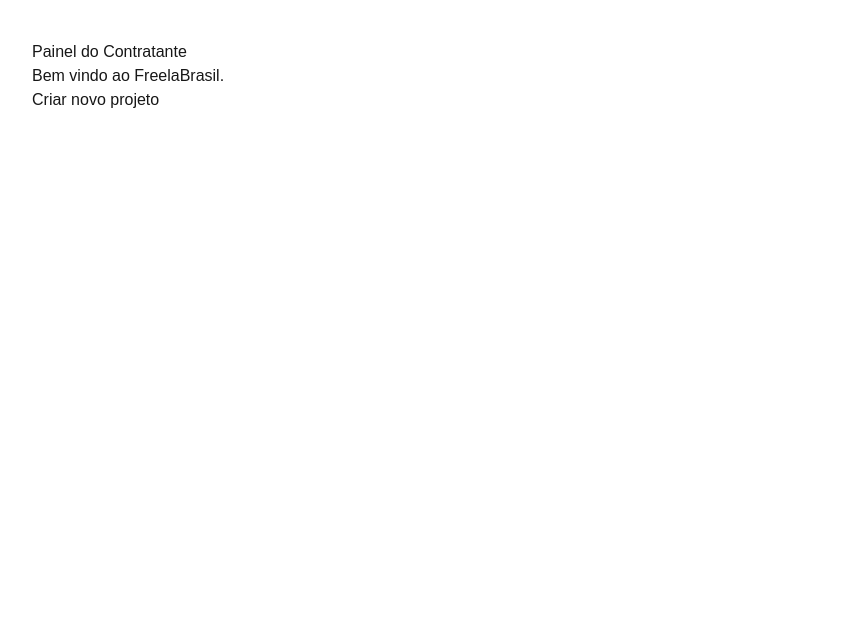
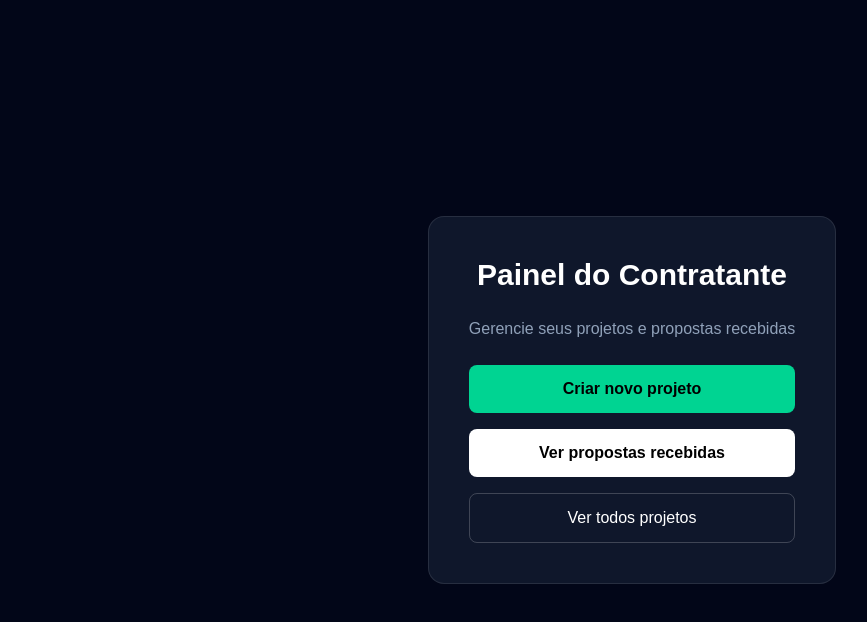
Before and after one commit to Klecio1989/freelabrasil, a Next.js app: page /painel-contratante in a window 1280 px wide. Shown: the top 622 px of the page, without its empty margins (8-875 px from the left). Built offline with nearby package versions, Linux system fonts and the light colour scheme.

Commit message:
painel contratante + propostas recebidas

```diff
--- a/app/painel-contratante/page.tsx
+++ b/app/painel-contratante/page.tsx
@@ -1,29 +1,46 @@
-"use client"
+"use client";
 
-import { useRouter } from "next/navigation"
+import Link from "next/link";
 
-export default function PainelContratante(){
+export default function PainelContratante() {
+  return (
+    <main className="min-h-screen bg-slate-950 text-white flex items-center justify-center">
+      <div className="bg-slate-900 border border-white/10 p-10 rounded-2xl space-y-6 text-center">
 
-const router = useRouter()
+        <h1 className="text-3xl font-bold">
+          Painel do Contratante
+        </h1>
 
-function criarProjeto(){
-router.push("/projetos/novo")
-}
+        <p className="text-slate-400">
+          Gerencie seus projetos e propostas recebidas
+        </p>
 
-return(
+        <div className="flex flex-col gap-4">
 
-<div style={{padding:"40px"}}>
+          <Link
+            href="/projetos/novo"
+            className="bg-emerald-400 text-black font-bold px-6 py-3 rounded-lg"
+          >
+            Criar novo projeto
+          </Link>
 
-<h1>Painel do Contratante</h1>
+          <Link
+            href="/propostas-recebidas"
+            className="bg-white text-black font-bold px-6 py-3 rounded-lg"
+          >
+            Ver propostas recebidas
+          </Link>
 
-<p>Bem vindo ao FreelaBrasil.</p>
-
-<button onClick={criarProjeto}>
-Criar novo projeto
-</button>
+          <Link
+            href="/projetos"
+            className="border border-white/20 px-6 py-3 rounded-lg"
+          >
+            Ver todos projetos
+          </Link>
 
         </div>
 
-)
-
+      </div>
+    </main>
+  );
 }
--- /dev/null
+++ b/app/propostas-recebidas/page.tsx
@@ -0,0 +1,68 @@
+"use client";
+
+import { useEffect, useState } from "react";
+import { supabase } from "../lib/supabase";
+
+type Proposta = {
+  id: string;
+  valor: string;
+  prazo: number;
+  mensagem: string;
+  projetos: { titulo: string };
+  usuarios: { nome: string; email: string };
+};
+
+export default function PropostasRecebidas() {
+  const [propostas, setPropostas] = useState<Proposta[]>([]);
+
+  useEffect(() => {
+    const usuario = localStorage.getItem("freelabrasil_usuario");
+
+    if (usuario) {
+      const parsed = JSON.parse(usuario);
+      carregarPropostas(parsed.id);
+    }
+  }, []);
+
+  async function carregarPropostas(contratanteId: string) {
+    const { data } = await supabase
+      .from("propostas")
+      .select(`
+        id,
+        valor,
+        prazo,
+        mensagem,
+        projetos(titulo),
+        usuarios(nome,email)
+      `)
+      .eq("contratante_id", contratanteId);
+
+    if (data) setPropostas(data as any);
+  }
+
+  return (
+    <main className="min-h-screen bg-slate-950 text-white p-10">
+      <h1 className="text-3xl font-bold mb-8">Propostas recebidas</h1>
+
+      <div className="grid gap-6">
+        {propostas.map((p) => (
+          <div
+            key={p.id}
+            className="border border-white/10 rounded-xl p-6 bg-slate-900"
+          >
+            <h2 className="text-xl font-bold">{p.projetos?.titulo}</h2>
+
+            <p className="text-sm text-slate-400 mt-2">
+              Freelancer: {p.usuarios?.nome}
+            </p>
+
+            <p className="mt-4">Valor: {p.valor}</p>
+            <p>Prazo: {p.prazo} dias</p>
+
+            <p className="mt-4 text-slate-300">{p.mensagem}</p>
+          </div>
+        ))}
+      </div>
+    </main>
+  );
+}
```
Lines whose indentation alone changed are shown as unchanged.
